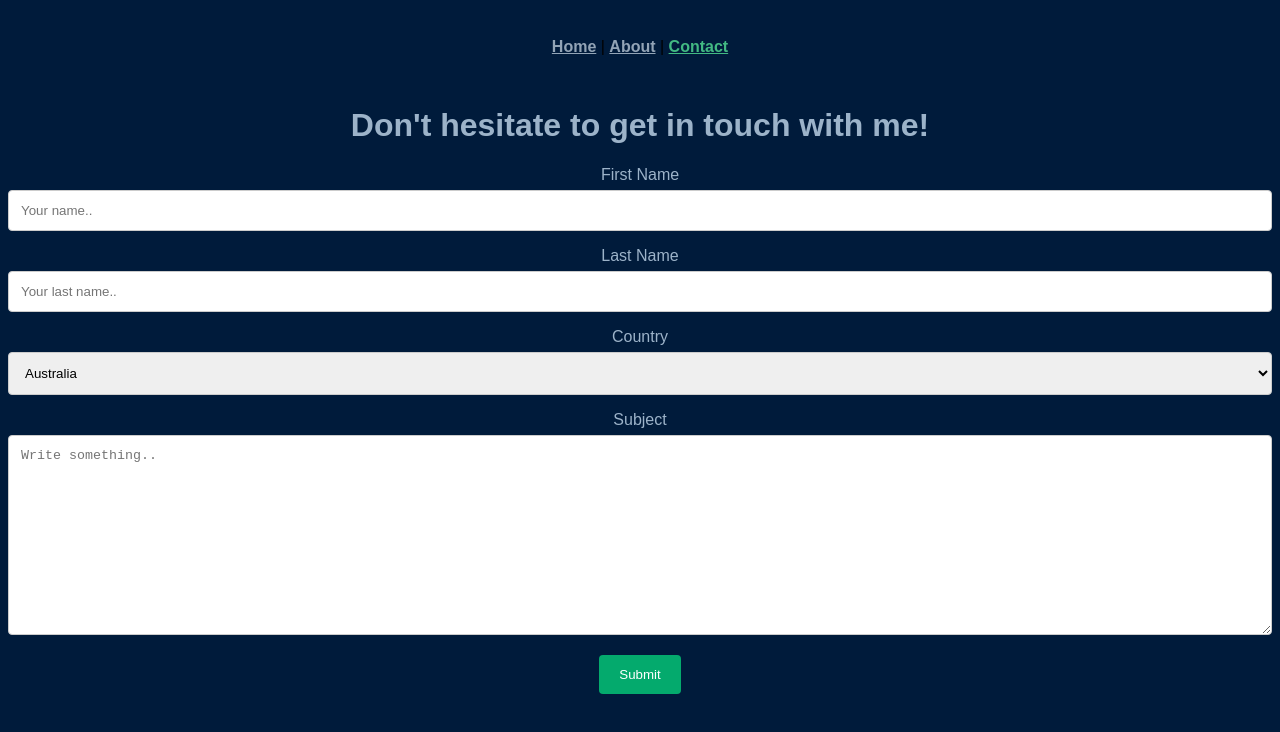
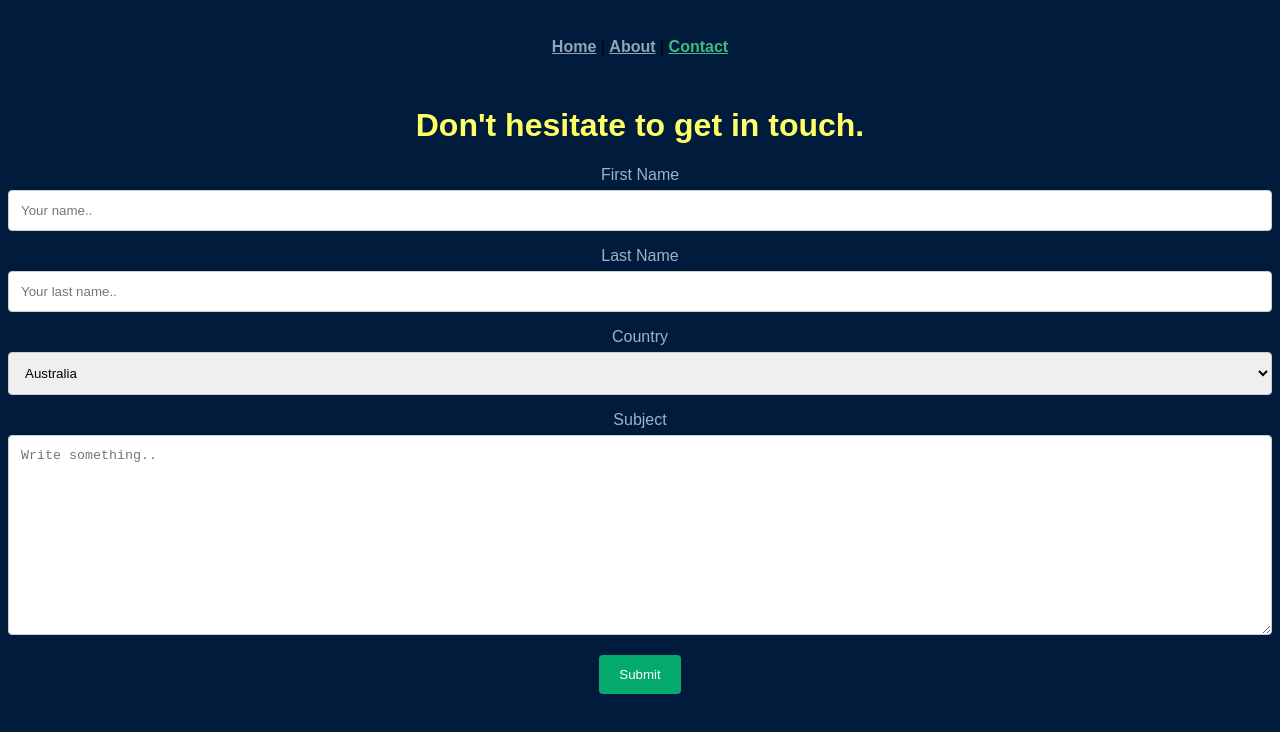
Before and after one commit to belynne0804/booze_bible_blog, a Vue app: page /#/contact in a window 1280 px wide. Shown: the top 732 px of the page. Built offline with nearby package versions, Linux system fonts and the light colour scheme.

Commit message:
styling updates

```diff
--- a/src/components/Content.vue
+++ b/src/components/Content.vue
@@ -20,7 +20,7 @@
     background-color: #ABBDCF;
     margin: 1em;
     padding-top: 10px;
-    border: 10px solid #000222;
+    border: 5px solid #090d10;
 }
 
 .content-header {
--- a/src/views/About.vue
+++ b/src/views/About.vue
@@ -1,6 +1,6 @@
 <template>
     <div class="w3-container">
-      <h2>Displaying Colors</h2>
+      <h1>Stuff about me...</h1>
     </div>
 </template>
 
--- a/src/views/Contact.vue
+++ b/src/views/Contact.vue
@@ -1,6 +1,6 @@
 <template>
   <div class="contact">
-    <h1>Don't hesitate to get in touch with me!</h1>
+    <h1 class="contact-header">Don't hesitate to get in touch.</h1>
     <label for="fname">First Name</label>
       <input type="text" id="fname" name="firstname" placeholder="Your name..">
 
@@ -26,6 +26,11 @@
 </script>
 
 <style>
+
+  .contact-header {
+    color: #ffff66;
+  }
+
   input[type=text], select, textarea {
     width: 100%; /* Full width */
     padding: 12px; /* Some padding */
```
